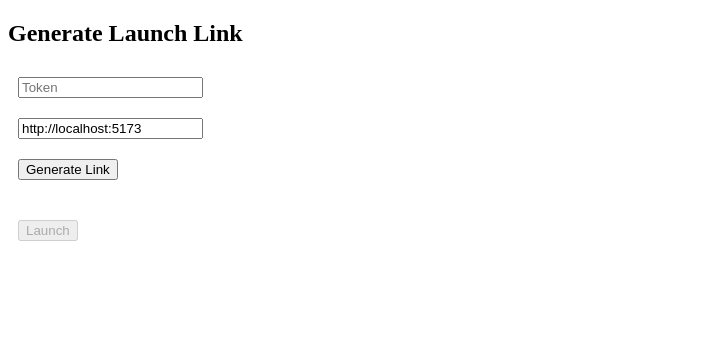
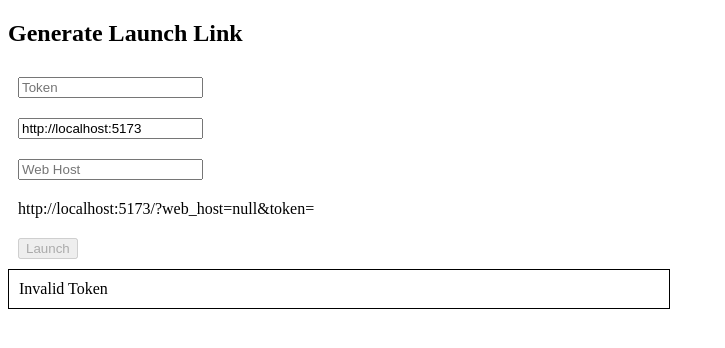
Before and after one commit to mattmorganpdx/simple-local-url, a plain HTML site: page index.html in a window 1280 px wide. Shown: the whole page, without its empty margins (0-725 px from the left). Drawn offline with Linux system fonts and the light colour scheme.

Commit message:
add more fields and validation

```diff
--- a/index.html
+++ b/index.html
@@ -1,26 +1,38 @@
 <!DOCTYPE html>
-<html xmlns="http://www.w3.org/1999/html">
+<html xmlns="http://www.w3.org/1999/html" lang="en">
 <style>
     div {
         padding: 10px;
+    }
+
+    #decodedToken {
+        border: 1px solid black;
+        padding: 10px;
+        max-width: 80ch;
+        white-space: pre;
     }
 </style>
 <body>
 
 <h2>Generate Launch Link</h2>
 <div>
-    <input type="text" id="userInput" value="" placeholder="Token">
+    <label for="userInput"></label><input type="text" id="userInput" value="" placeholder="Token"
+                                          oninput="concatenate()">
 </div>
 <div>
-    <input type="text" id="targetUrl" value="http://localhost:5173" placeholder="Enter target URL">
+    <label for="targetUrl"></label><input type="text" id="targetUrl" value="http://localhost:5173"
+                                          placeholder="Enter target URL"
+                                          oninput="concatenate()">
 </div>
 <div>
-    <button onclick="concatenate()">Generate Link</button>
+    <label for="webHost"></label><input type="text" id="webHost" value="" placeholder="Web Host"
+                                        oninput="concatenate()">
 </div>
 <div id="result"></div>
 <div>
     <button id="launchLink" onclick="window.location.href=this.value" value="#" disabled="disabled">Launch</button>
 </div>
+<div id="decodedToken"></div>
 
 <script>
 
@@ -28,13 +40,43 @@
         let userInput = document.getElementById("userInput").value;
         let targetUrl = document.getElementById("targetUrl").value;
         let urlParams = new URLSearchParams(window.location.search);
-        let webHost = urlParams.get('web_host');
+        let webHost = document.getElementById("webHost").value || urlParams.get('web_host');
         let result = `${targetUrl}/?web_host=${webHost}&token=${userInput}`;
         document.getElementById("result").innerText = result;
         document.getElementById("launchLink").value = result;
 
-        document.getElementById("launchLink").disabled = false;
+        // Populate webHost div
+        document.getElementById("webHost").value = webHost;
+
+        // Decode JWT token
+        try {
+            let base64Url = userInput.split('.')[1];
+            let base64 = base64Url.replace(/-/g, '+').replace(/_/g, '/');
+            let jsonPayload = decodeURIComponent(atob(base64).split('').map(function (c) {
+                return '%' + ('00' + c.charCodeAt(0).toString(16)).slice(-2);
+            }).join(''));
+
+
+            let decodedToken = JSON.parse(jsonPayload);
+            document.getElementById("decodedToken").innerText = JSON.stringify(decodedToken, null, 2);
+
+            // Calculate token validity
+            let exp = decodedToken.exp;
+            let now = Math.floor(Date.now() / 1000);
+            let diffInSeconds = exp - now;
+            let diffInHours = Math.floor(diffInSeconds / 3600);
+            let diffInMinutes = Math.floor((diffInSeconds % 3600) / 60);
+
+            document.getElementById("decodedToken").innerText += `\nToken is valid for ${diffInHours} hours and ${diffInMinutes} minutes.`;
+            document.getElementById("launchLink").disabled = false;
+        } catch (e) {
+            document.getElementById("decodedToken").innerText = "Invalid Token";
+            document.getElementById("launchLink").disabled = true;
+        }
     }
+
+    // Call concatenate function on page load to initialize result
+    window.onload = concatenate;
 </script>
 
 </body>
```
